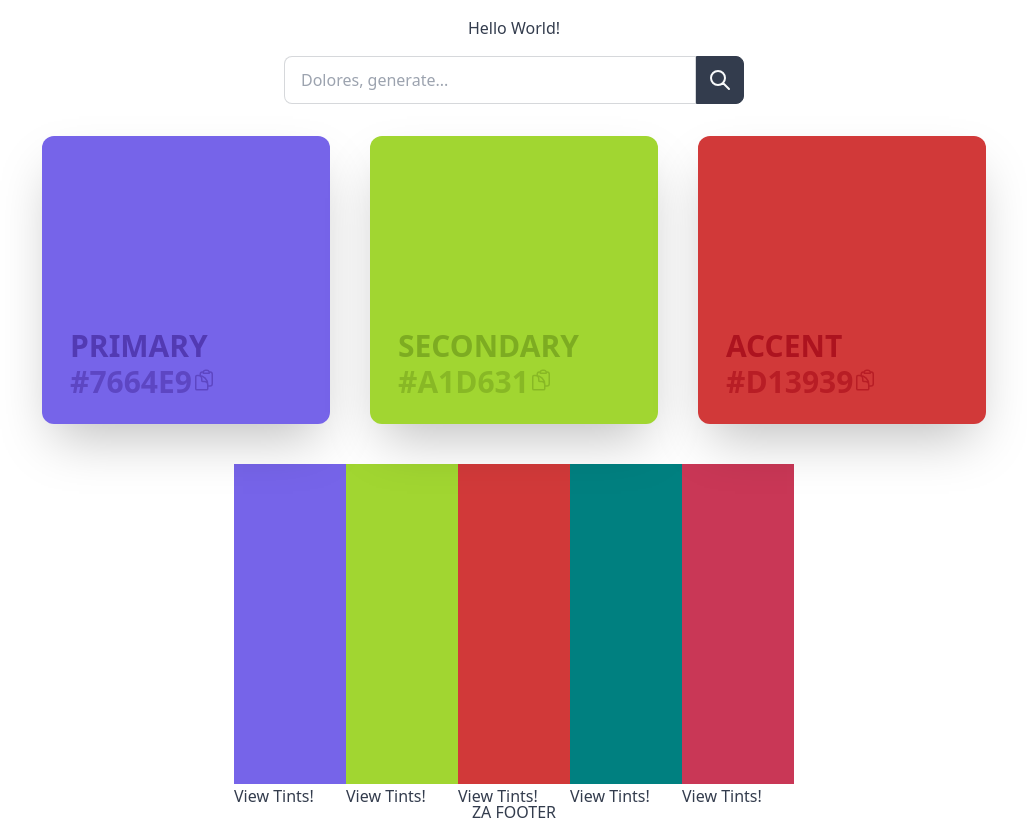
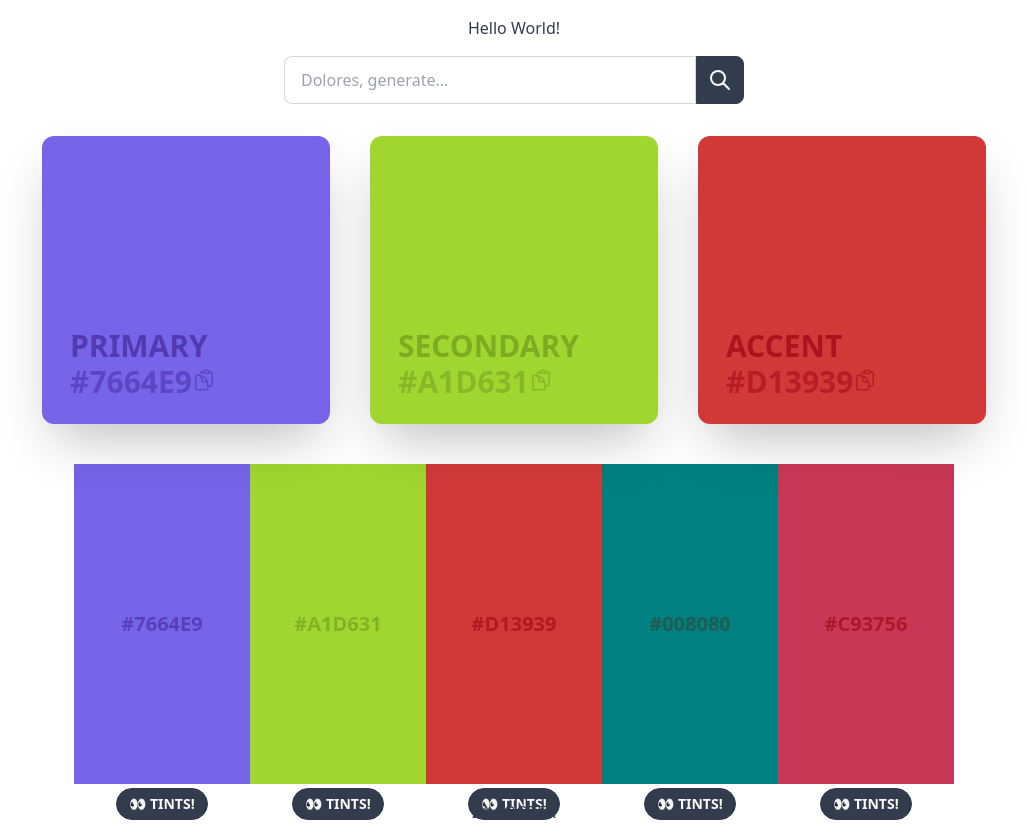
Before and after one commit to rosissharma/DOLORES, a Nuxt app: page / in a window 1280 px wide. Shown: the whole page, without its empty margins (126-1153 px from the left). Built offline with nearby package versions, Linux system fonts and the light colour scheme.

Commit message:
grid block complete

```diff
--- a/components/GridBlock.vue
+++ b/components/GridBlock.vue
@@ -1,10 +1,14 @@
 <template>
-  <div>
+  <div class="text-center">
     <div
+      v-if="!showTints"
       class="
         group
-        sm:w-28
-        h-full
+        w-18
+        sm:w-32
+        lg:w-44
+        h-48
+        sm:h-full
         grid
         place-content-center
         transition
@@ -14,13 +18,50 @@
       :style="{ backgroundColor: color }"
     >
       <button
-        class="opacity-60 invisible group-hover:visible"
+        class="
+          opacity-60
+          text-sm
+          sm:text-xl
+          uppercase
+          font-bold
+          mix-blend-difference
+        "
         @click="clipboard(color)"
       >
         {{ color }}
       </button>
     </div>
-    <button @click="tint(color)">View Tints!</button>
+    <template v-if="showTints">
+      <div
+        class="
+          w-18
+          h-[2.4rem]
+          sm:w-32 sm:h-16
+          lg:w-44 lg:h-16
+          grid
+          place-content-center
+          transition
+          ease-in-out
+          delay-150
+        "
+        v-for="tint in tints"
+        :key="tint"
+        :style="{ backgroundColor: tint }"
+      >
+        <button
+          class="text-sm sm:text-xl uppercase font-bold mix-blend-difference"
+          @click="clipboard(tint)"
+        >
+          {{ tint }}
+        </button>
+      </div>
+    </template>
+    <button
+      @click="toggleTints(color)"
+      class="btn btn-xs sm:btn-sm rounded-full mt-1"
+    >
+      {{ showTints ? "🫣 TINTS!" : "👀 TINTS!" }}
+    </button>
   </div>
 </template>
 
@@ -31,11 +72,19 @@ export default {
       type: String,
     },
   },
+  data() {
+    return {
+      tints: [],
+      showTints: false,
+    };
+  },
   methods: {
-    tint(val) {
-      let getTints = generateColors(val);
-      let tints = getTints;
-      console.log(tints);
+    toggleTints(val) {
+      if (!this.showTints) {
+        let getTints = generateColors(val);
+        this.tints = getTints;
+      }
+      this.showTints = !this.showTints;
     },
   },
 };
--- a/composables/clipboard.js
+++ b/composables/clipboard.js
@@ -2,9 +2,9 @@ export function clipboard(val) {
     navigator.clipboard.writeText(val).then(
         () => {
             const copiedDiv = document.createElement('div');
-            copiedDiv.innerHTML = `${val} Copied 🎉`;
+            copiedDiv.innerHTML = `${val.toUpperCase()} Copied 🎉`;
             copiedDiv.style.backgroundColor = '#222222';
-            copiedDiv.style.color = '#FFFFFF';
+            copiedDiv.style.color = val;
             copiedDiv.style.borderRadius = '20px';
             copiedDiv.style.padding = '10px';
             copiedDiv.style.position = 'fixed';
```
